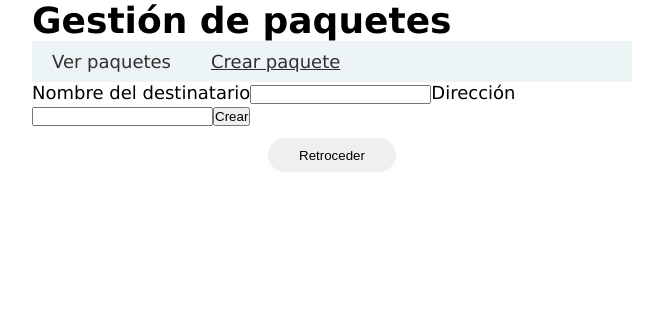
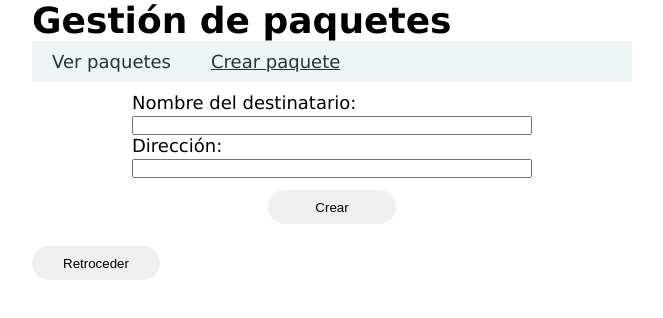
Before and after one commit to SebPal1879/app-quind.io, a React (Vite) app in the folder app_frontend/: page /paquetes/crear in a window 1280 px wide. Shown: the top 318 px of the page, without its empty margins (308-971 px from the left). Built offline with nearby package versions, Linux system fonts and the light colour scheme.

Commit message:
style(React): modifica estilos de CrearPaquete y de botones de Layout

```diff
--- a/app_frontend/src/components/CrearPaquete.jsx
+++ b/app_frontend/src/components/CrearPaquete.jsx
@@ -2,6 +2,8 @@ import { useState } from "react";
 import axios from "axios";
 
 import BACKEND_URL from "../api/backendUrl";
+
+import style from "../styles/Crear.module.css";
 
 const URL = `${BACKEND_URL}paquetes/`;
 
@@ -34,9 +36,10 @@ function CrearPaquete() {
   }
 
   return (
+    <div className={style.container}>
+      <form onSubmit={crearPaquete} className={style.form}>
         <div>
-      <form onSubmit={crearPaquete}>
-        <label htmlFor="nombre">Nombre del destinatario</label>
+          <label htmlFor="nombre">Nombre del destinatario:</label>
           <input
             type="text"
             id="nombre"
@@ -44,8 +47,10 @@ function CrearPaquete() {
             required
             onChange={(e) => setNombreDestinatario(e.target.value)}
           />
+        </div>
 
-        <label htmlFor="direccion">Dirección</label>
+        <div>
+          <label htmlFor="direccion">Dirección:</label>
           <input
             type="text"
             id="direccion"
@@ -53,8 +58,11 @@ function CrearPaquete() {
             required
             onChange={(e) => setDireccion(e.target.value)}
           />
+        </div>
 
-        <button>Crear</button>
+        <div className="buttonSpace">
+          <button className={"button"}>Crear</button>
+        </div>
       </form>
     </div>
   );
--- a/app_frontend/src/components/Layout.jsx
+++ b/app_frontend/src/components/Layout.jsx
@@ -18,11 +18,9 @@ function Layout() {
         </ul>
       </nav>
       <Outlet />
-      <div className={styles.buttonSpace}>
-        <button className={styles.button} onClick={() => navigate(-1)}>
-          Retroceder
-        </button>
-      </div>
+      <button className="button" onClick={() => navigate(-1)}>
+        Retroceder
+      </button>
     </div>
   );
 }
--- /dev/null
+++ b/app_frontend/src/styles/Crear.module.css
@@ -0,0 +1,13 @@
+.container {
+  margin: 10px 0;
+  display: flex;
+  justify-content: center;
+}
+
+.form input {
+  min-width: 400px;
+}
+
+.form label {
+  display: block;
+}
--- a/app_frontend/src/styles/Layout.module.css
+++ b/app_frontend/src/styles/Layout.module.css
@@ -22,19 +22,19 @@
   color: #303030;
 }
 
-.button {
+:global(.button) {
   border-radius: 19px;
   border: 0;
   min-height: 34px;
   min-width: 128px;
 }
 
-.button:hover {
+:global(.button:hover) {
   background-color: rgb(212, 212, 212);
   cursor: pointer;
 }
 
-.buttonSpace {
+:global(.buttonSpace) {
   margin: 12px 0;
   display: flex;
   justify-content: center;
```
Lines whose indentation alone changed are shown as unchanged.
